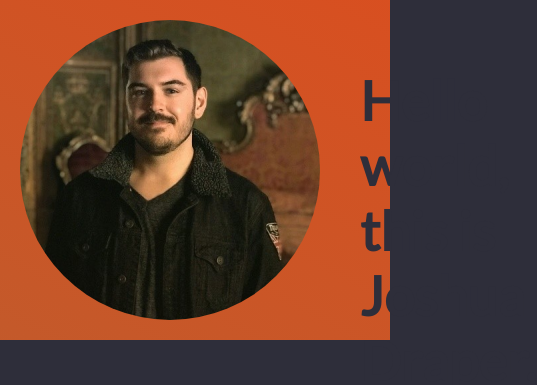
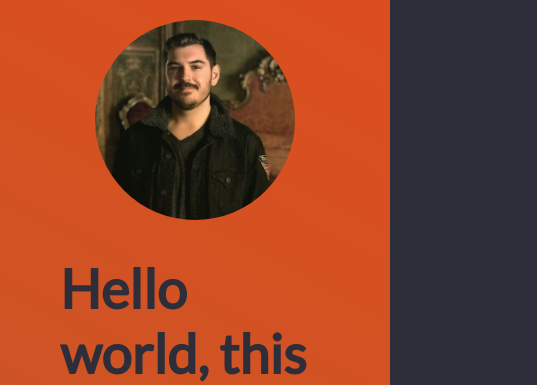
Before and after one commit to draperj/draper-site, a React app: page / in a window 390 px wide. Shown: the top 385 px of the page, 537 px wide, since content can reach past the window. Built offline with nearby package versions, Linux system fonts and the light colour scheme.

Commit message:
CSS updates for mobile

```diff
--- a/src/components/header/Header.scss
+++ b/src/components/header/Header.scss
@@ -59,10 +59,22 @@
   display: flex;
   color: $black;
 
+  @media (min-width: 0px) and (max-width: 900px) {
+    height: 100%;
+    display: block;
+  }
+
   .portrait {
     height: 100%;
     // margin: 20px;
     border-radius: 100%;
+
+    @media (min-width: 0px) and (max-width: 900px) {
+      max-height: 200px;
+      margin-left: auto;
+      margin-right: auto;
+      display: block;
+    }
   }
 
   .header-intro {
--- a/src/core.scss
+++ b/src/core.scss
@@ -4,6 +4,23 @@ $other: #DE9151;
 $vanilla: #BBB8B2;
 $white: #FDFDFD;
 $black: #2E2E3A;
+
+
+@mixin for-xs {
+    @media (max-width: 599px) { @content; }
+  }
+  @mixin for-sm {
+    @media (min-width: 600px) { @content; }
+  }
+  @mixin for-md {
+    @media (min-width: 900px) { @content; }
+  }
+  @mixin for-lg {
+    @media (min-width: 1200px) { @content; }
+  }
+  @mixin for-xl {
+    @media (min-width: 1800px) { @content; }
+  }
 
 h1 {
     font-size:54px;
```
